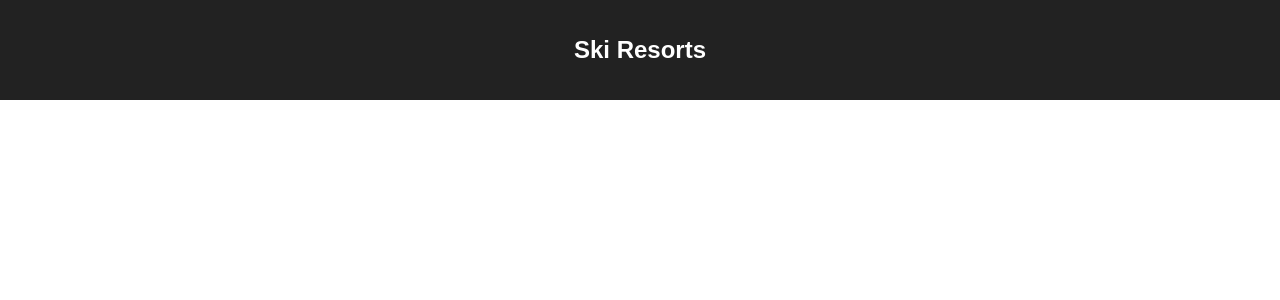
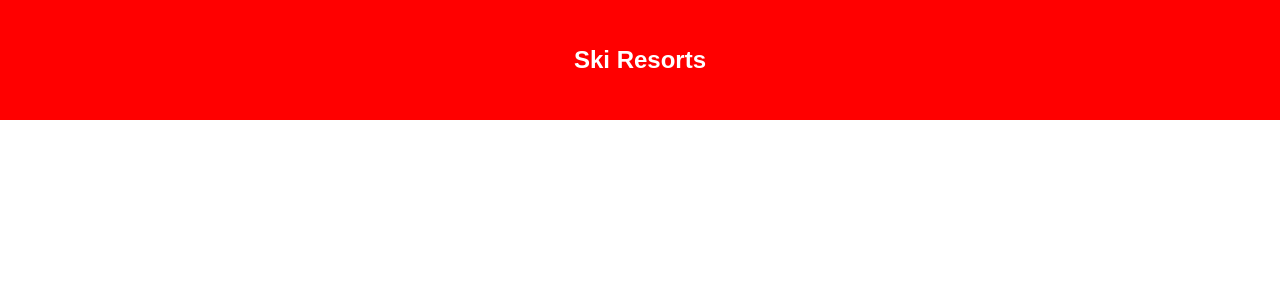
Before and after one commit to aklekotka2/warsawJS-workshop-17-skiResorts, a React (Create React App) app: page / in a window 1280 px wide. Shown: the top 300 px of the page. Built offline with nearby package versions, Linux system fonts and the light colour scheme.

Commit message:
Change styles in app.css

```diff
--- a/src/App.css
+++ b/src/App.css
@@ -3,9 +3,9 @@
 }
 
 .App-header {
-  background-color: #222;
+  background-color: #F00;
   height: 60px;
-  padding: 20px;
+  padding: 30px;
   color: white;
 }
 
```
